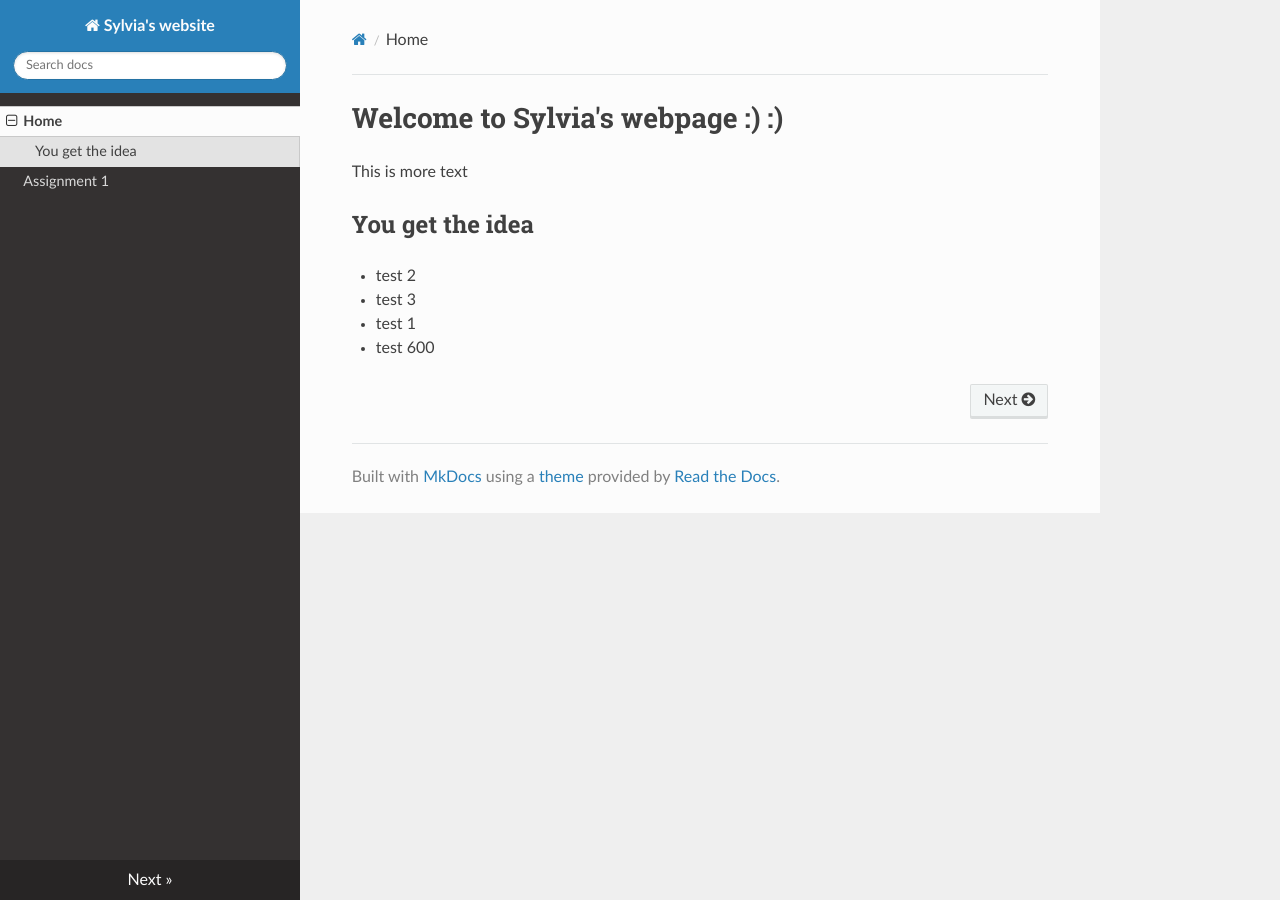
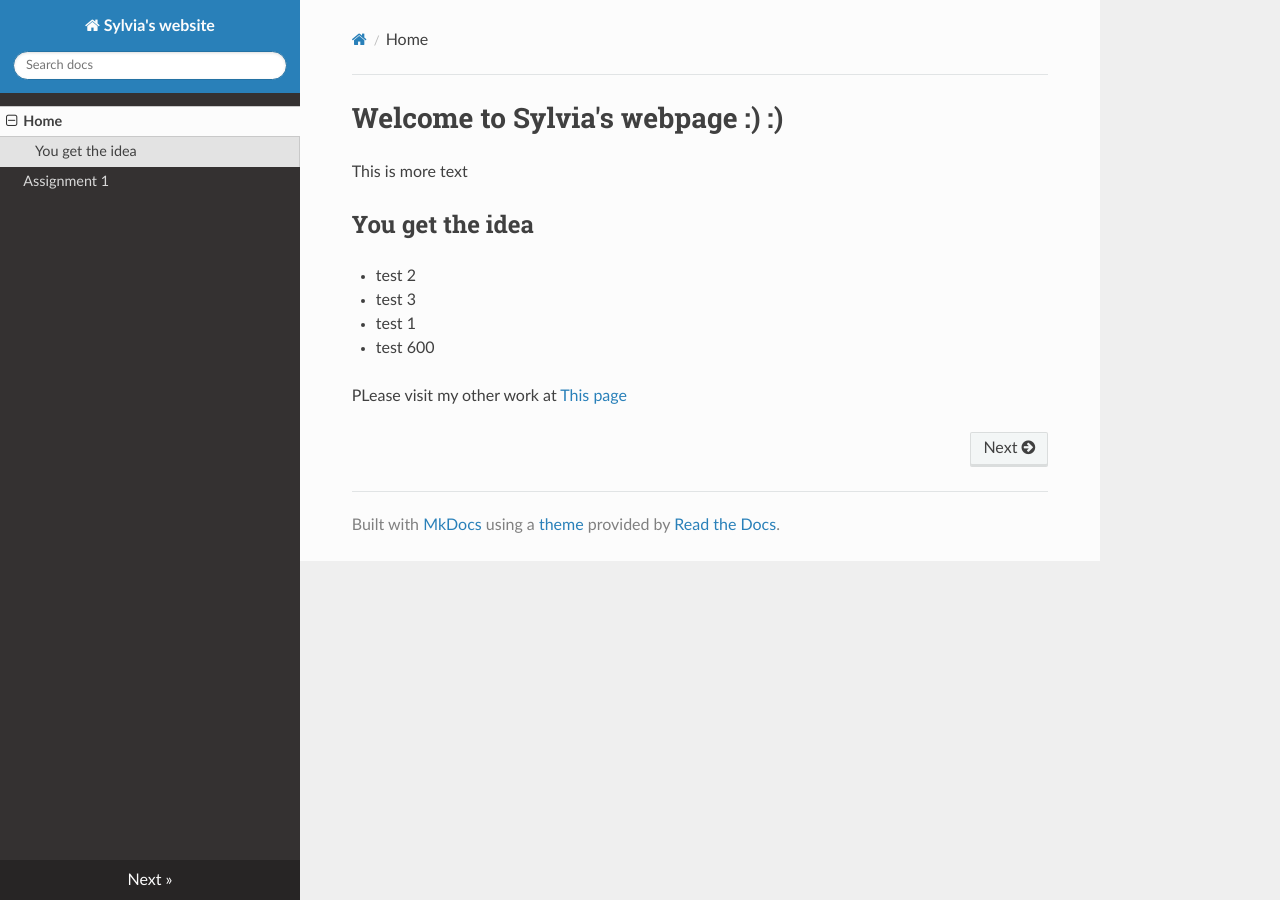
Before and after one commit to sylviarani/Sylvia-project, an MkDocs documentation site: the page built from docs/index.md, in a window 1280 px wide. Built offline with MkDocs 1.6.1, drawn with Linux system fonts in a browser that asks for light colours; nearby versions of some CDN libraries.

Commit message:
Added a link

```diff
--- a/docs/index.md
+++ b/docs/index.md
@@ -8,3 +8,5 @@ This is more text
 * test 3
 * test 1
 * test 600
+
+PLease visit my other work at [This page](https://sylviarani.github.io/Portfolio_assignment/)
```
Also changed, not shown: 1 other file.
